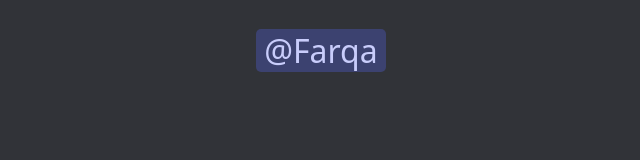
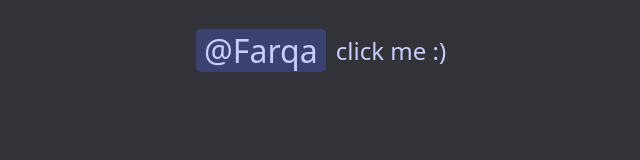
Before and after one commit to Sheemap/atfarqa, a plain HTML site: page index.html in a window 1280 px wide. Shown: the whole page, without its empty margins (319-959 px from the left). Drawn offline with Linux system fonts and the light colour scheme.

Commit message:
Add click me text

```diff
--- a/index.html
+++ b/index.html
@@ -11,12 +11,19 @@
     <style>
         body {
             background: #313338;
+            font-family: "gg sans", "Noto Sans", "Helvetica Neue", Helvetica, Arial, sans-serif;
+            color: #c9cdfb;
+        }
+
+        a {
+            cursor: default;
         }
 
         div {
             display: flex;
             align-items: center;
             justify-content: center;
+            gap: 10px;
         }
 
         h1 {
@@ -25,11 +32,9 @@
             width: 130px;
             border-radius: 5px;
             padding: 0;
-            color: #c9cdfb;
             transition: background-color 50ms ease-out, color 50ms ease-out;
+            font-weight: 500;
             cursor: pointer;
-            font-weight: 500;
-            font-family: "gg sans", "Noto Sans", "Helvetica Neue", Helvetica, Arial, sans-serif;
 
         }
 
@@ -42,23 +47,30 @@
             text-decoration: none;
             color: #c9cdfb;
         }
+
+        h2 {
+            color: #c9cdfb;
+            font-weight: 500;
+            cursor: pointer;
+        }
     </style>
 
 </head>
 
 <body>
     <audio src="discord-notification.mp3"></audio>
-    <div>
-        <h1>
-            <a target="_blank" href="https://youtu.be/Tce0WKdNUKU">
+    <a target="_blank" href="https://youtu.be/Tce0WKdNUKU">
+        <div>
+            <h1>
                 @Farqa
-            </a>
-        </h1>
-    </div>
+            </h1>
+            <h2>click me :)</h2>
+        </div>
+    </a>
 
-    <script lang="js">
+    <script>
         // At least one discord notification should play every 2 hours (so long as the tab is open)
-        // If you are reading this don't say anything :)
+        // If you are reading this, shhhhhhh :)
         const MAX_DURATION = 7200;
 
         // Chrome wont let us play audio till the user interacts with the site
```
